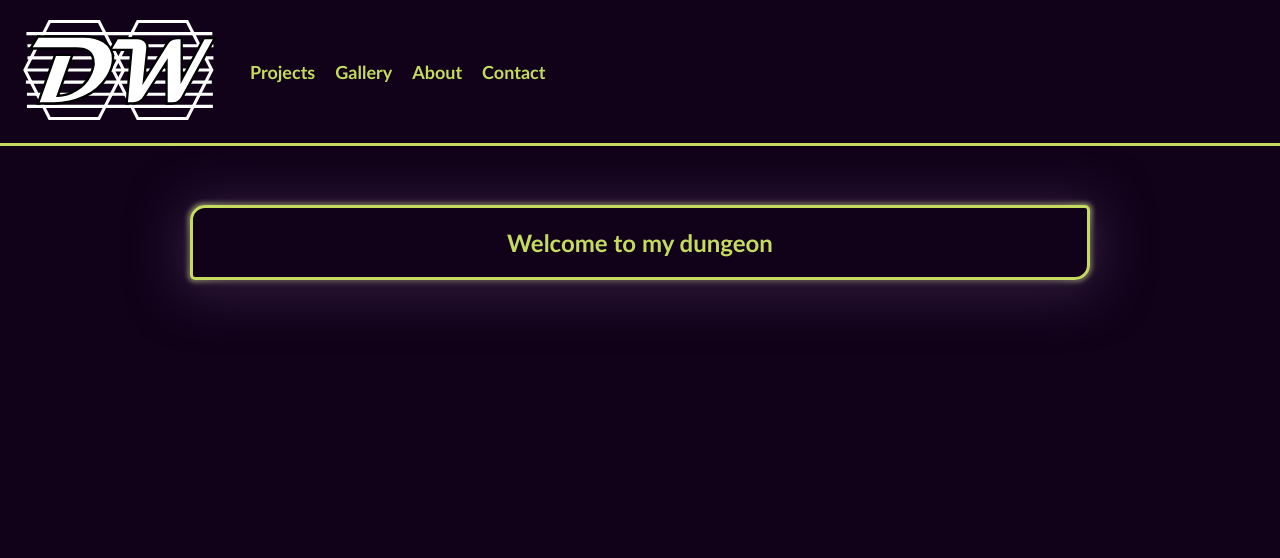
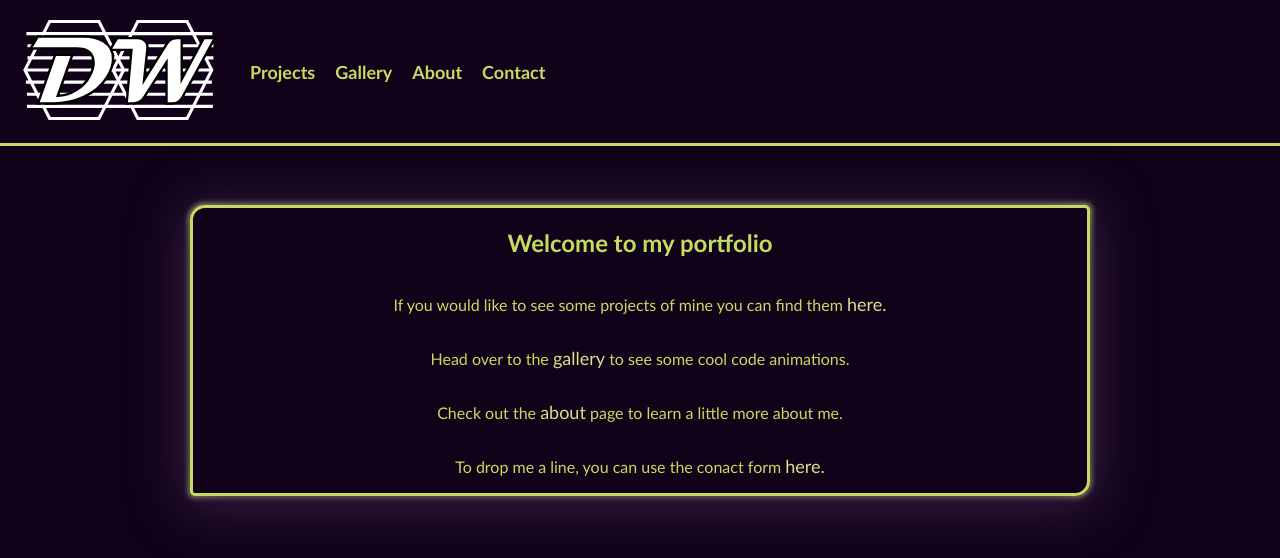
Before and after one commit to dwight9339/Portfolio2.0, a Next.js app: page / in a window 1280 px wide. Shown: the top 558 px of the page. Built offline with nearby package versions, Linux system fonts and the light colour scheme.

Commit message:
Added directory to home page

```diff
--- a/components/Header.js
+++ b/components/Header.js
@@ -30,12 +30,16 @@ const Header = () => {
   return (
     <header className={headerClass}>
       <div className={logoContainer}>
+        <Link href="/">
+          <a>
             <Image
               src="/images/mylogo.svg"
               width="200px"
               height="100px"
               alt="David White logo"
             />
+          </a>
+        </Link>
       </div>
       <nav className={navbar}>
         <div className={navItem}>
--- a/components/Home.js
+++ b/components/Home.js
@@ -2,12 +2,29 @@ import {
   container,
   introCard
 } from "/styles/home.module.scss";
+import Link from "next/link";
 
 const Home = () => {
   return (
     <div className={container}>
       <div className={introCard}>
-        <h2>Welcome to my dungeon</h2>
+        <h2>Welcome to my portfolio</h2>
+        <p>
+          If you would like to see some projects of mine you can
+          find them <Link href="/projects"><a>here.</a></Link>
+        </p>
+        <p>
+          Head over to the <Link href="/gallery"><a>gallery</a></Link> to see
+          some cool code animations.
+        </p>
+        <p>
+          Check out the <Link href="/about"><a>about</a></Link> page to
+          learn a little more about me.
+        </p>
+        <p>
+          To drop me a line, you can use the conact
+          form <Link href="/about"><a>here.</a></Link>
+        </p>
       </div>
     </div>
   )
--- a/styles/home.module.scss
+++ b/styles/home.module.scss
@@ -11,4 +11,14 @@
   margin-top: 35px;
   width: 95%;
   max-width: 900px;
+
+  a {
+    text-decoration: none;
+    color: constants.$foreground-secondary;
+    font-size: 18px;
+  }
+
+  a:hover {
+    color: #EDFAC4;
+  }
 }
```
Lines whose indentation alone changed are shown as unchanged.
